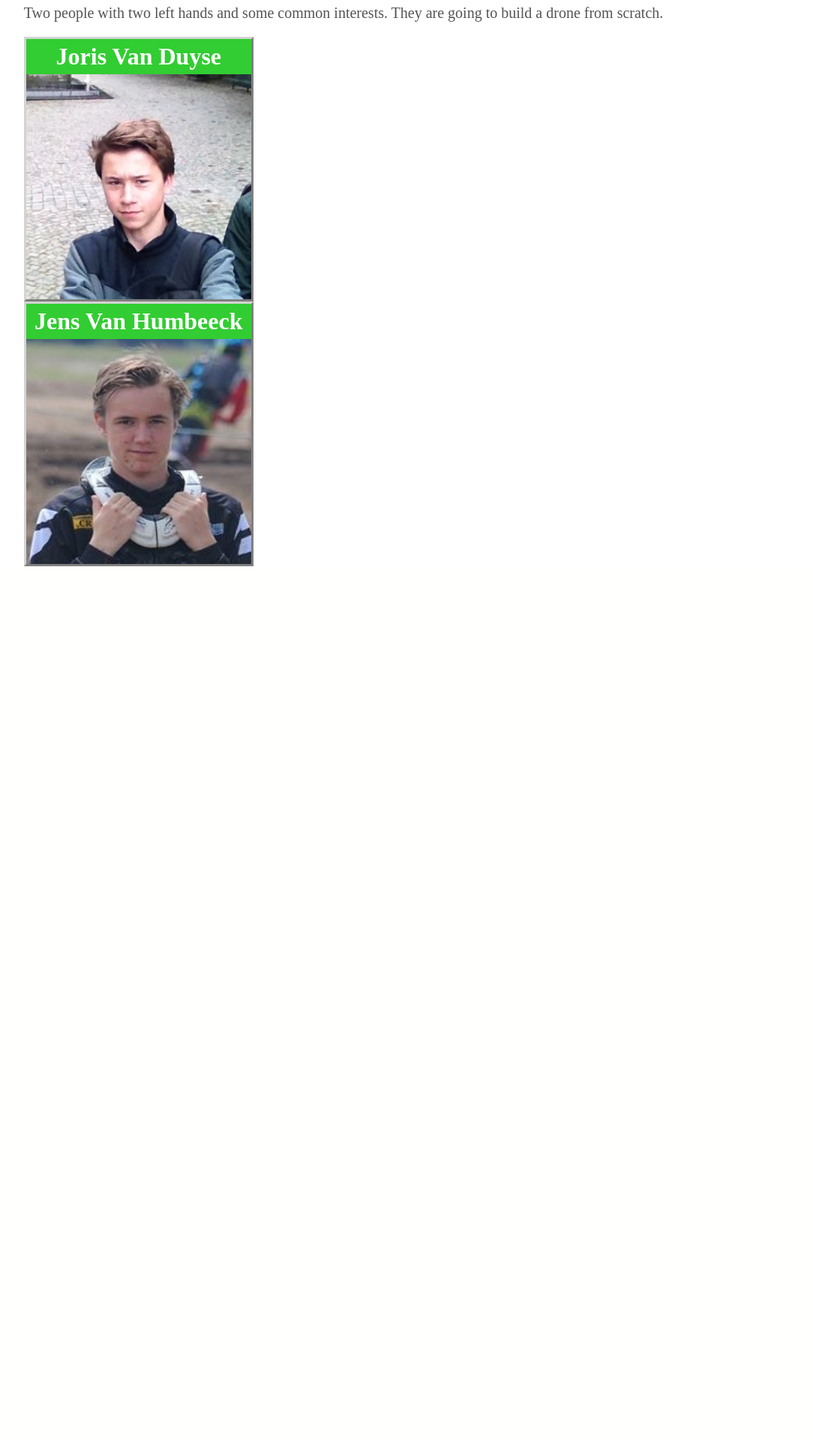
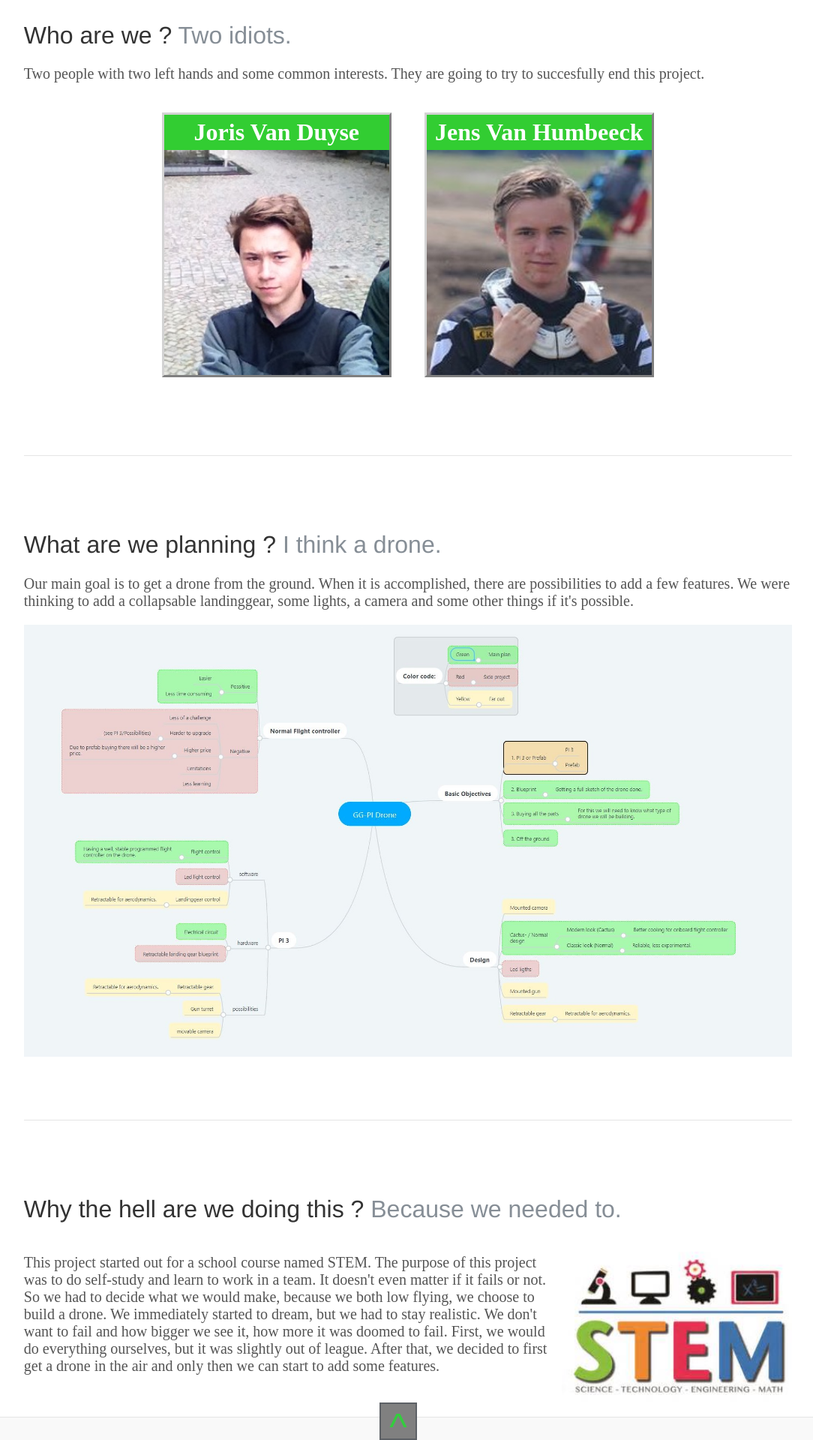
Before and after one commit to jvanhumbeeck/GG-PI-Website, a PHP site: page / in a window 1280 px wide. Shown: the part 880-2800 px from the top of the page at 75% size, without its empty margins (109-1193 px from the left). Before the commit the page ends 1635 px from the top, so only its background shows below. Run offline with PHP 8.4, Linux system fonts and the light colour scheme.

Commit message:
Adding footer, who, what, why, and scroll animation.

```diff
--- a/css/style.css
+++ b/css/style.css
@@ -15,6 +15,11 @@ body{margin:0;padding: 0;z-index: 1;}
     filter: alpha(opacity=80);
 	overflow: hidden;
 	z-index: 9;
+	transition: height 1s;
+    -moz-transition: height 1s;
+    -ms-transition: height 1s;
+    -o-transition: height 1s;
+    -webkit-transition: height 1s;
 }
 
 #buttons {
@@ -160,8 +165,10 @@ body{margin:0;padding: 0;z-index: 1;}
 
 /* colloms */
 .container {
+	display: inline-block;
+	position: relative;
 	width: 80%;
-	padding: 0px 11%;
+	margin: 0px 11%;
 }
 
 .column {
@@ -177,18 +184,68 @@ body{margin:0;padding: 0;z-index: 1;}
 	font-size: 2rem;
 }
 
+.nexttitle {
+	color: #868e96;
+}
+
 .subtitle {
 	color: #545454;
 	font-size: 1.25rem;
     font-weight: 300;
 }
 
+.separator {
+	margin-top: 5rem;
+	margin-bottom: 5rem;
+	border: 0;
+	border-top: 1px solid rgba(0,0,0,.1);
+	box-sizing: content-box;
+    height: 0;
+    overflow: visible;
+}
+
+.wrapper {
+	margin:0 auto;
+	text-align: center;
+}
+
+.picture {
+	max-width: 100%;
+}
+
+.footer {
+	position: relative;
+	padding: 2.5rem 0;
+    color: #999;
+    text-align: center;
+    background-color: #f9f9f9;
+    border-top: .05rem solid #e5e5e5;
+}
+
+#back {
+	position: relative;
+	top: -110px;
+	margin-bottom: -110px;
+	background-color: gray;
+	border: 2px solid #5d6166;
+	color: #33cd3d;
+	font-size: 50px;
+	height: 50px;
+	width: 50px;
+}
+
+#back:hover {
+	background-color: #5d6166;
+	border: 2px solid gray;
+}
+
 /* biografie */
 .person {
-	position: relative;
+	display: inline-block;
 	background-color: #32cd32;
 	width: 300px;
 	border: 3px outset lightgrey;
+	margin: 20px;
 	overflow: hidden;
 	white-space: nowrap;
 }
@@ -212,12 +269,12 @@ body{margin:0;padding: 0;z-index: 1;}
 
 .bio {
 	position: absolute;
-	right: -95%;
 	bottom: 5%;
 	width: 95%;
 	height: 90%;
 	background-color: rgba(105, 105, 105, 0.7);
 	overflow: hidden;
+	text-align: left;
 }
 
 .bio p {
@@ -253,7 +310,7 @@ body{margin:0;padding: 0;z-index: 1;}
 	/* column */
 	.container {
 		width: 96%;
-		padding: 0px 2%;
+		margin: 0px 2%;
 	}
 
 	.column {
@@ -261,3 +318,14 @@ body{margin:0;padding: 0;z-index: 1;}
 		width: 32%;
 	}
 }
+
+@media screen and (min-width: 800px) {
+	.respp{
+		float: left;
+		width: 70%;
+	}
+	.respi {
+		float: left;
+		width: 30%;
+	}
+}
--- a/index.html
+++ b/index.html
@@ -119,14 +119,20 @@
 	<!-- who div -->
 	<div id="who" class="container">
 
-	  <h1 class="title">Who are we ?</h1>
-	  <p class="subtitle">Two people with two left hands and some common interests. They are going to build a drone from scratch.</p>
+	  <!-- separater -->
+	  <hr class="separator">
 
+	  <!-- text -->
+	  <h1 class="title">Who are we ? <span class="nexttitle">Two idiots.</span></h1>
+	  <p class="subtitle">Two people with two left hands and some common interests. They are going to try to succesfully end this project.</p>
+
+	  <!-- images -->
+	  <div class="wrapper">
 	    <div class="person">
 	      <h1>Joris Van Duyse</h1>
 		  <div class="floater">
 	        <img src="assets/joris.JPG">
-		  <div class="bio">
+		    <div class="bio" style="right: -95%;">
 		      <p>biografie</p>
 
   		    </div>
@@ -137,34 +143,58 @@
 	      <h1>Jens Van Humbeeck</h1>
 		  <div class="floater">
 	        <img src="assets/jens.jpg">
-		  <div class="bio">
+		    <div class="bio" style="left: -95%;">
 		      <p>biografie</p>
 
 		    </div>
 		  </div>
 	    </div>
-
+	  </div>
 
 	</div>
 
 	<!-- what div -->
-	<div id="what">
+	<div id="what" class="container">
 
+	  <!-- separater -->
+	  <hr class="separator">
 
+	  <!-- text -->
+	  <h1 class="title">What are we planning ? <span class="nexttitle">I think a drone.</span></h1>
+	  <p class="subtitle">Our main goal is to get a drone from the ground. When it is accomplished, there are possibilities to add a few features. We were thinking to add a collapsable landinggear, some lights, a camera and some other things if it's possible.</p>
+
+	  <!-- image -->
+	  <img class="picture" src="assets/mindmap.jpg">
 
 	</div>
 
 	<!-- why div -->
-	<div id="why">
+	<div id="why" class="container">
 
+	  <!-- separater -->
+	  <hr class="separator">
 
+	  <!-- text -->
+	  <h1 class="title">Why the hell are we doing this ? <span class="nexttitle">Because we needed to.</span></h1>
+	  <p class="subtitle respp">This project started out for a school course named STEM. The purpose of this project was to do self-study and learn to work in a team. It doesn't even matter if it fails or not.
+	  So we had to decide what we would make, because we both low flying, we choose to build a drone.
+	  We immediately started to dream, but we had to stay realistic. We don't want to fail and how bigger we see it, how more it was doomed to fail.
+	  First, we would do everything ourselves, but it was slightly out of league.
+	  After that, we decided to first get a drone in the air and only then we can start to add some features.</p>
+
+	  <!-- image -->
+	  <img class="picture respi" src="assets/why.jpg">
 
 	</div>
 
 	<!-- footer -->
 	<div class="footer">
 
+	  <!-- button to top -->
+	  <p>Copytight gg-pi.tk</p>
 
+	  <!-- copyright -->
+	  <button id="back">&#94;</button>
 
 	</div>
 	<!-- javascripts -->
```
Also changed, not shown: js/script.js (+36 -10 lines), assets/mindmap.jpg (added), assets/why.jpg (added). Lines whose indentation alone changed are shown as unchanged.
